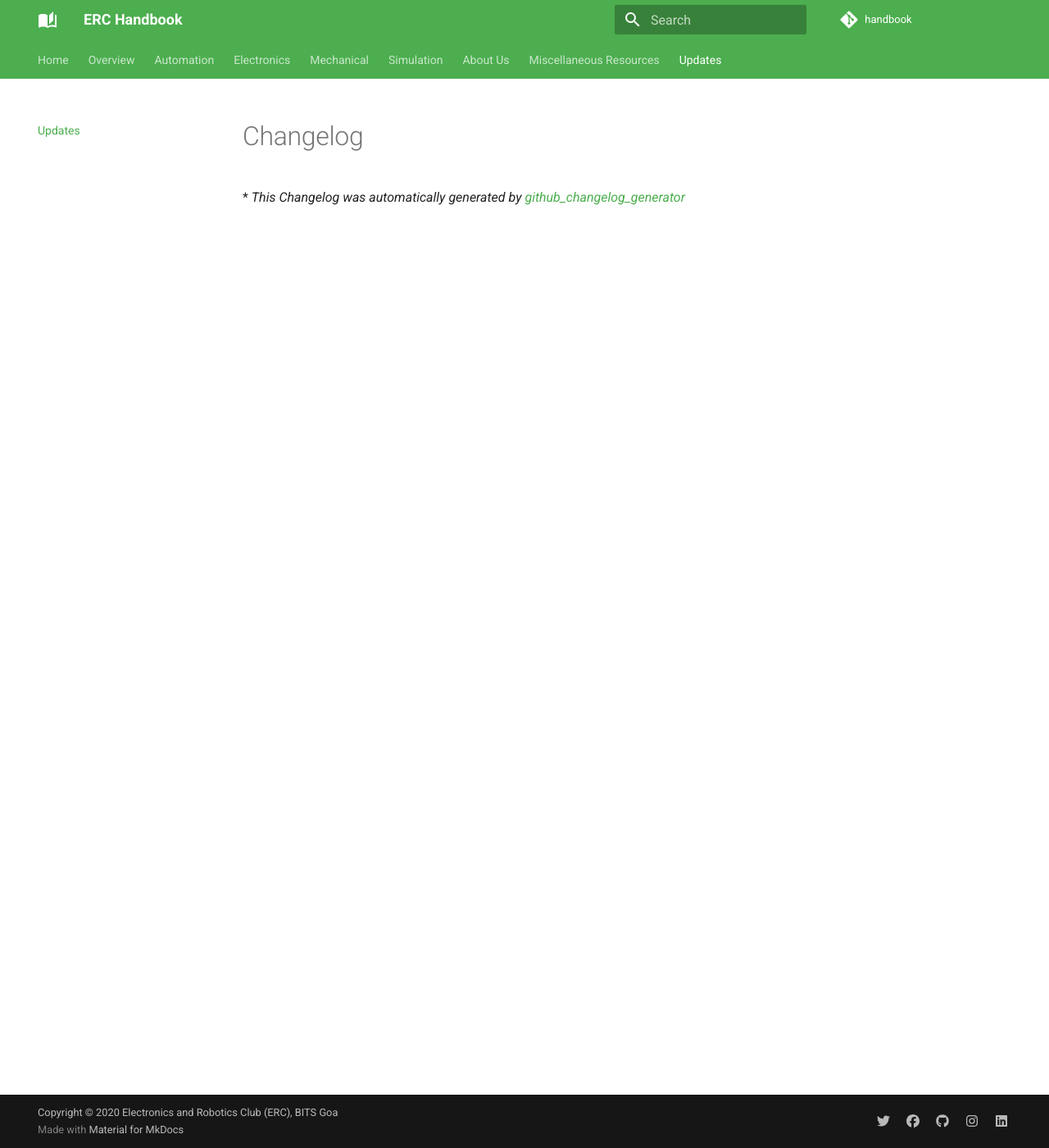
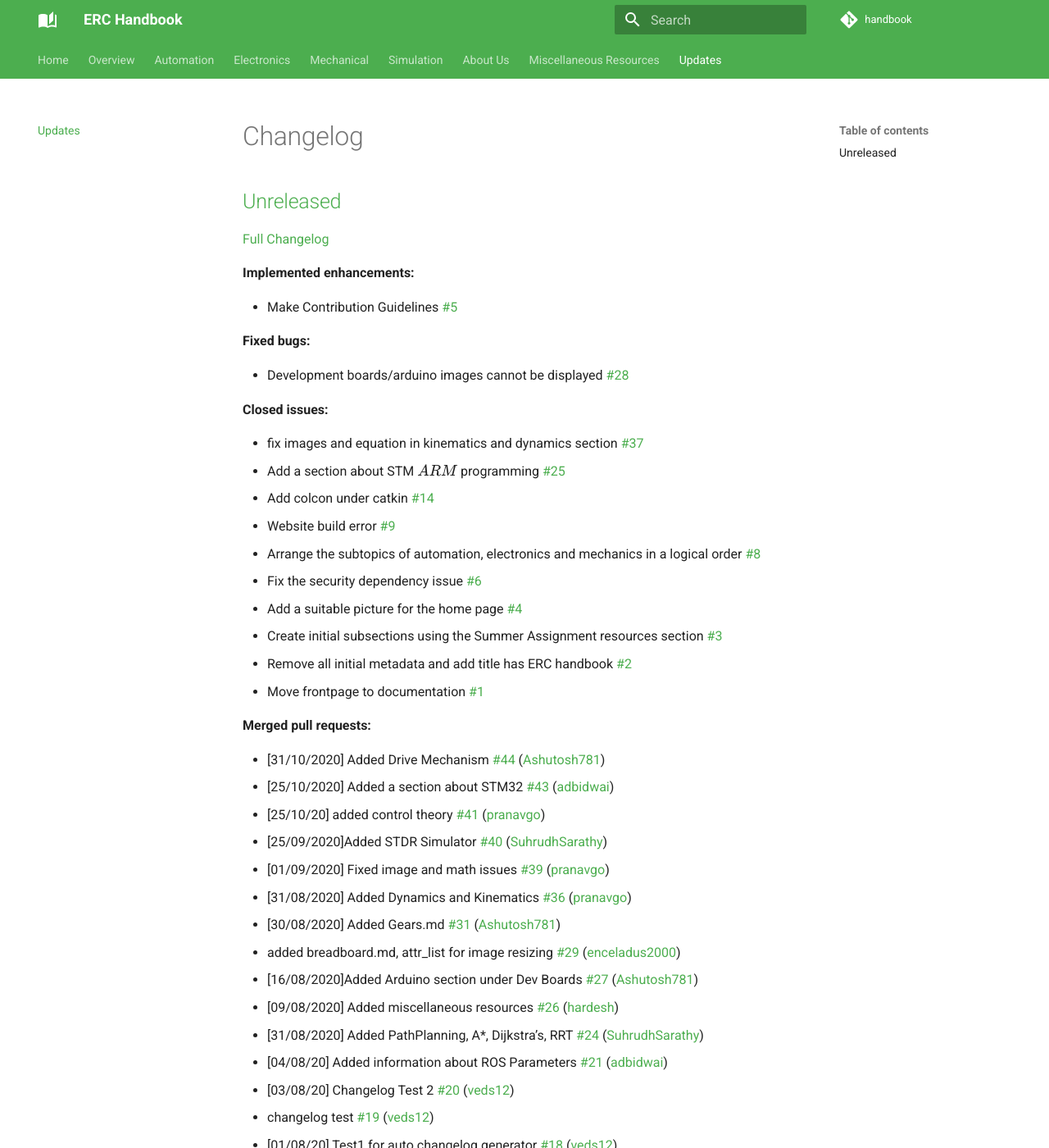
Before and after one commit to ERC-BPGC/handbook, an MkDocs documentation site: the page built from docs/CHANGELOG.md, in a window 1280 px wide and 1400 px high. Shown: the whole window at 82% size. Built offline with MkDocs 1.6.1 and Material for MkDocs 9.7.7, drawn with Linux system fonts in a browser that asks for light colours; comment, search, counter and statistics services are not loaded; some of the changed text lies outside the part shown.

Commit message:
Updated CHANGELOG.md

```diff
--- a/docs/CHANGELOG.md
+++ b/docs/CHANGELOG.md
@@ -1,4 +1,49 @@
 # Changelog
+
+## [Unreleased](https://github.com/ERC-BPGC/handbook/tree/HEAD)
+
+[Full Changelog](https://github.com/ERC-BPGC/handbook/compare/ef9957bc9c7386b7735728f7016ccb5eb2a81e79...HEAD)
+
+**Implemented enhancements:**
+
+- Make Contribution Guidelines [\#5](https://github.com/ERC-BPGC/handbook/issues/5)
+
+**Fixed bugs:**
+
+- Development boards/arduino images cannot be displayed [\#28](https://github.com/ERC-BPGC/handbook/issues/28)
+
+**Closed issues:**
+
+- fix images and equation in kinematics and dynamics section [\#37](https://github.com/ERC-BPGC/handbook/issues/37)
+- Add a section about STM \(ARM\) programming [\#25](https://github.com/ERC-BPGC/handbook/issues/25)
+- Add colcon under catkin [\#14](https://github.com/ERC-BPGC/handbook/issues/14)
+- Website build error [\#9](https://github.com/ERC-BPGC/handbook/issues/9)
+- Arrange the subtopics of automation, electronics and mechanics in a logical order [\#8](https://github.com/ERC-BPGC/handbook/issues/8)
+- Fix the security dependency issue [\#6](https://github.com/ERC-BPGC/handbook/issues/6)
+- Add a suitable picture for the home page [\#4](https://github.com/ERC-BPGC/handbook/issues/4)
+- Create initial subsections using the Summer Assignment resources section [\#3](https://github.com/ERC-BPGC/handbook/issues/3)
+- Remove all initial metadata and add title has ERC handbook [\#2](https://github.com/ERC-BPGC/handbook/issues/2)
+- Move frontpage to documentation [\#1](https://github.com/ERC-BPGC/handbook/issues/1)
+
+**Merged pull requests:**
+
+- \[31/10/2020\] Added Drive Mechanism [\#44](https://github.com/ERC-BPGC/handbook/pull/44) ([Ashutosh781](https://github.com/Ashutosh781))
+- \[25/10/2020\] Added a section about STM32  [\#43](https://github.com/ERC-BPGC/handbook/pull/43) ([adbidwai](https://github.com/adbidwai))
+- \[25/10/20\] added control theory [\#41](https://github.com/ERC-BPGC/handbook/pull/41) ([pranavgo](https://github.com/pranavgo))
+- \[25/09/2020\]Added STDR Simulator [\#40](https://github.com/ERC-BPGC/handbook/pull/40) ([SuhrudhSarathy](https://github.com/SuhrudhSarathy))
+- \[01/09/2020\] Fixed image and math issues [\#39](https://github.com/ERC-BPGC/handbook/pull/39) ([pranavgo](https://github.com/pranavgo))
+- \[31/08/2020\] Added Dynamics and Kinematics [\#36](https://github.com/ERC-BPGC/handbook/pull/36) ([pranavgo](https://github.com/pranavgo))
+- \[30/08/2020\] Added Gears.md [\#31](https://github.com/ERC-BPGC/handbook/pull/31) ([Ashutosh781](https://github.com/Ashutosh781))
+- added breadboard.md, attr\_list for image resizing [\#29](https://github.com/ERC-BPGC/handbook/pull/29) ([enceladus2000](https://github.com/enceladus2000))
+- \[16/08/2020\]Added Arduino section under Dev Boards [\#27](https://github.com/ERC-BPGC/handbook/pull/27) ([Ashutosh781](https://github.com/Ashutosh781))
+- \[09/08/2020\] Added miscellaneous resources [\#26](https://github.com/ERC-BPGC/handbook/pull/26) ([hardesh](https://github.com/hardesh))
+- \[31/08/2020\] Added PathPlanning, A\*, Dijkstra's, RRT [\#24](https://github.com/ERC-BPGC/handbook/pull/24) ([SuhrudhSarathy](https://github.com/SuhrudhSarathy))
+- \[04/08/20\] Added information about ROS Parameters [\#21](https://github.com/ERC-BPGC/handbook/pull/21) ([adbidwai](https://github.com/adbidwai))
+- \[03/08/20\] Changelog Test 2 [\#20](https://github.com/ERC-BPGC/handbook/pull/20) ([veds12](https://github.com/veds12))
+- changelog test [\#19](https://github.com/ERC-BPGC/handbook/pull/19) ([veds12](https://github.com/veds12))
+- \[01/08/20\] Test1 for auto changelog generator [\#18](https://github.com/ERC-BPGC/handbook/pull/18) ([veds12](https://github.com/veds12))
+- \[01/08/20\] Added information about colcon in GETTING STARTED WITH ROS [\#17](https://github.com/ERC-BPGC/handbook/pull/17) ([veds12](https://github.com/veds12))
+- Update mkdocs.yml [\#12](https://github.com/ERC-BPGC/handbook/pull/12) ([Ashutosh781](https://github.com/Ashutosh781))
 
 
 
```
